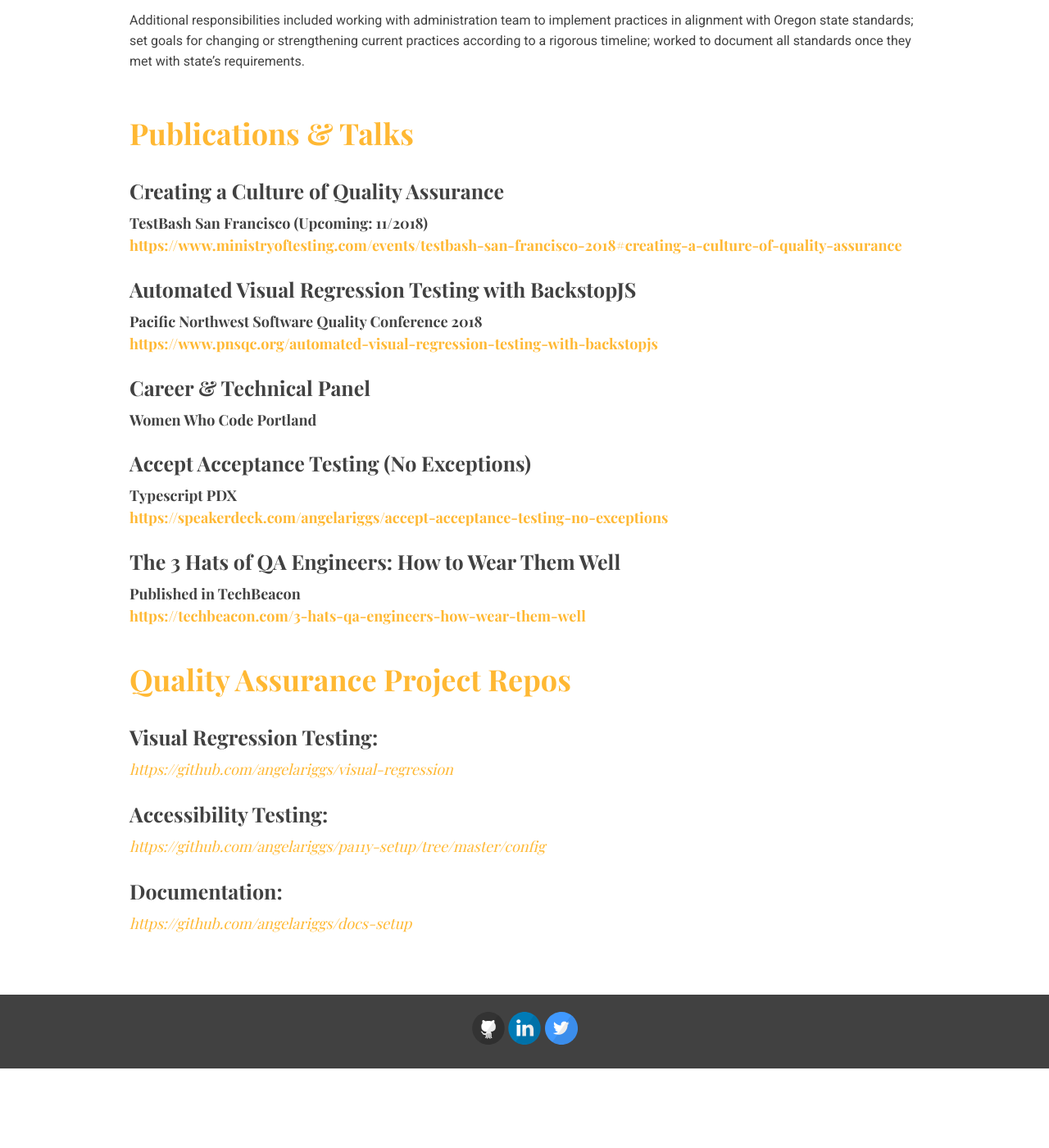
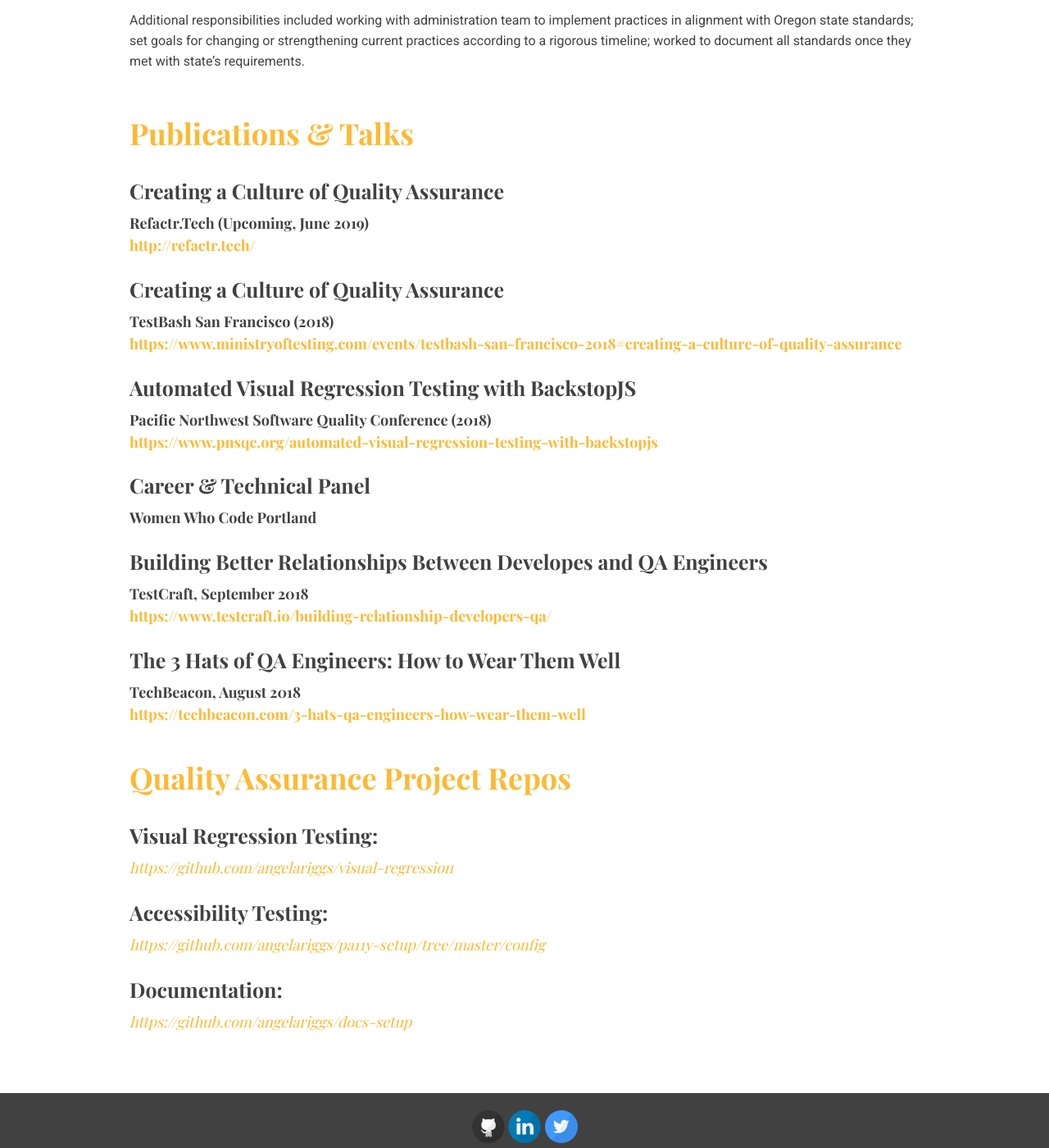
Before and after one commit to angelariggs/angelariggs.github.io, a Jekyll site: the page built from resume.md, in a window 1280 px wide and 1400 px high, scrolled down 2034 px. Shown: the whole window at 82% size. Built offline with Jekyll 4.4.1, drawn with Linux system fonts in a browser that asks for light colours; some web fonts are replaced; before the commit the page ends 3337 px from its top, so only the background shows below that.

Commit message:
added refactr talk and testcraft blog

```diff
--- a/resume.md
+++ b/resume.md
@@ -93,22 +93,26 @@
 	<h1 class="res-sec-title">Publications & Talks</h1>
 
 	<h2 class="res-h2">Creating a Culture of Quality Assurance</h2>
-	<h3 class="res-h3"> TestBash San Francisco (Upcoming: 11/2018)</h3>
+	<h3 class="res-h3"> Refactr.Tech (Upcoming, June 2019)</h3>
+	<h3 class="res-h3"><a href="http://refactr.tech/">http://refactr.tech/</a></h3>
+
+	<h2 class="res-h2">Creating a Culture of Quality Assurance</h2>
+	<h3 class="res-h3"> TestBash San Francisco (2018)</h3>
 	<h3 class="res-h3"><a href="https://www.ministryoftesting.com/events/testbash-san-francisco-2018#creating-a-culture-of-quality-assurance">https://www.ministryoftesting.com/events/testbash-san-francisco-2018#creating-a-culture-of-quality-assurance</a></h3>
 
 	<h2 class="res-h2">Automated Visual Regression Testing with BackstopJS</h2>
-	<h3 class="res-h3">Pacific Northwest Software Quality Conference 2018</h3>
+	<h3 class="res-h3">Pacific Northwest Software Quality Conference (2018)</h3>
 	<h3 class="res-h3"><a href="https://www.pnsqc.org/automated-visual-regression-testing-with-backstopjs">https://www.pnsqc.org/automated-visual-regression-testing-with-backstopjs</a></h3>
 
 	<h2 class="res-h2">Career & Technical Panel</h2>
 	<h3 class="res-h3">Women Who Code Portland</h3>
 
-	<h2 class="res-h2">Accept Acceptance Testing (No Exceptions)</h2>
-	<h3 class="res-h3">Typescript PDX</h3>
-	<h3 class="res-h3"><a href="https://speakerdeck.com/angelariggs/accept-acceptance-testing-no-exceptions">https://speakerdeck.com/angelariggs/accept-acceptance-testing-no-exceptions</a></h3>
+	<h2 class="res-h2">Building Better Relationships Between Developes and QA Engineers</h2>
+	<h3 class="res-h3">TestCraft, September 2018</h3>
+	<h3 class="res-h3"><a href="https://www.testcraft.io/building-relationship-developers-qa/">https://www.testcraft.io/building-relationship-developers-qa/</a></h3>
 
 	<h2 class="res-h2">The 3 Hats of QA Engineers: How to Wear Them Well</h2>
-	<h3 class="res-h3">Published in TechBeacon</h3>
+	<h3 class="res-h3">TechBeacon, August 2018</h3>
 	<h3 class="res-h3"><a href="https://techbeacon.com/3-hats-qa-engineers-how-wear-them-well">https://techbeacon.com/3-hats-qa-engineers-how-wear-them-well</a></h3>
 
 </div>
```
